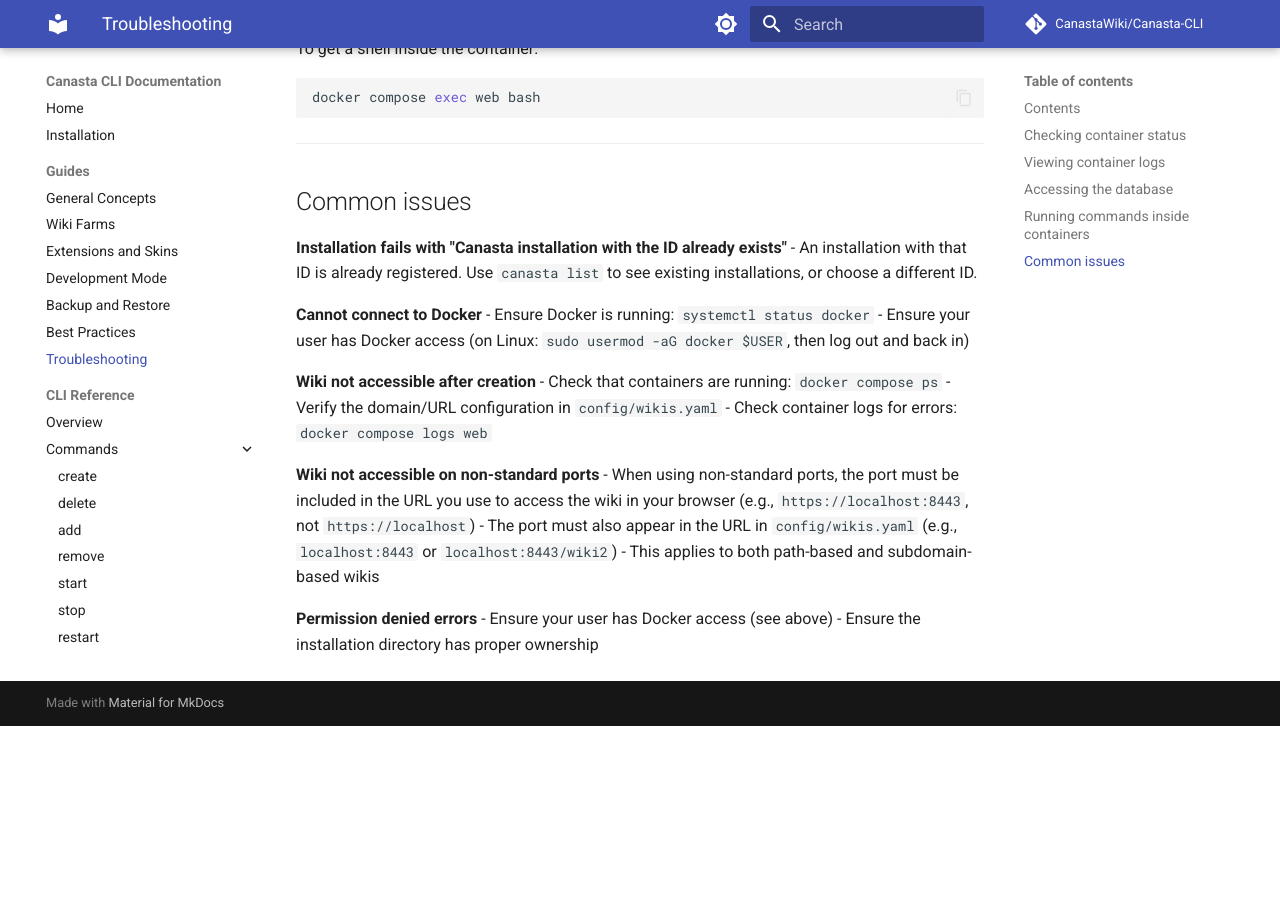
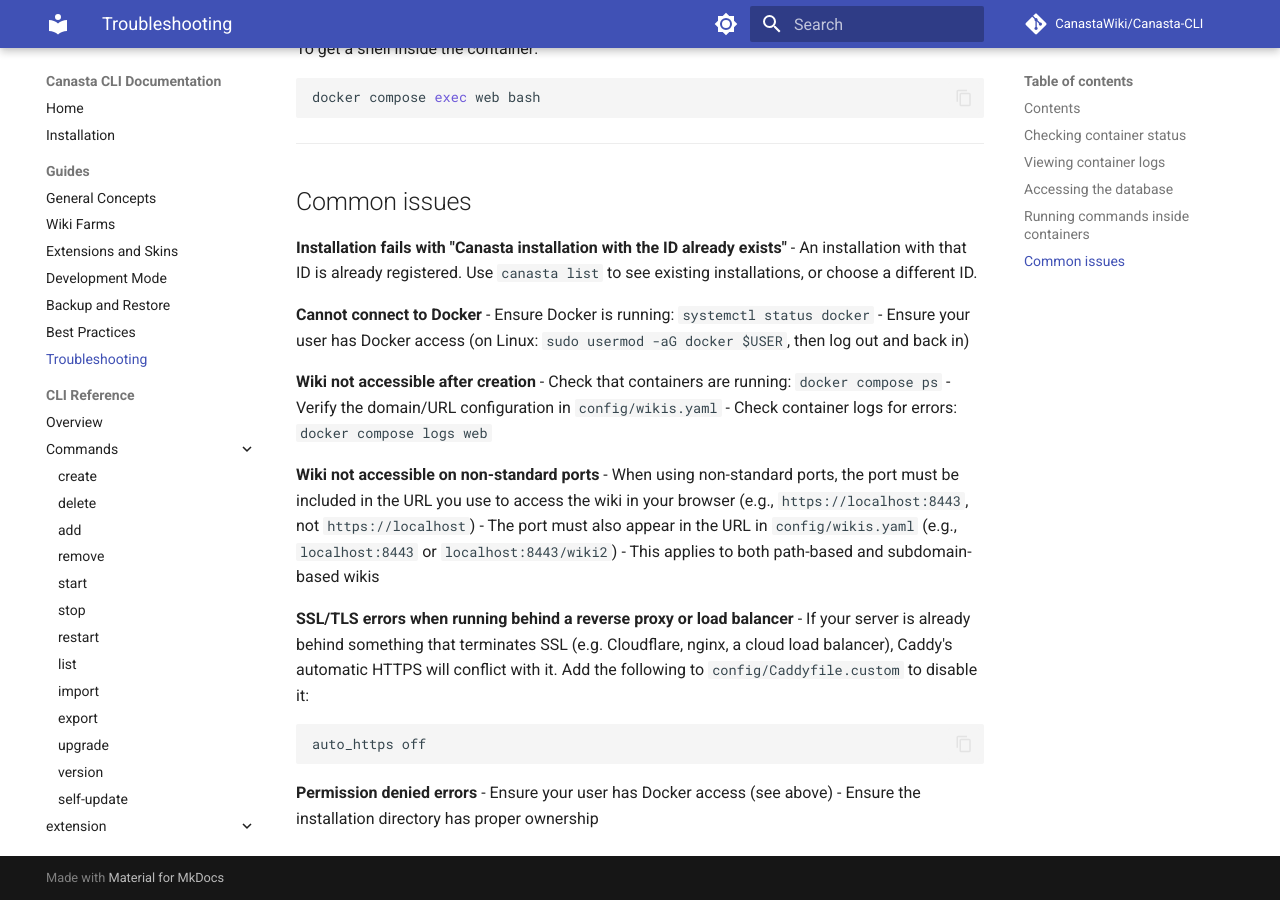
Before and after one commit to CanastaWiki/Canasta-CLI, an MkDocs documentation site: the page built from docs/guide/troubleshooting.md, in a window 1280 px wide and 900 px high, scrolled down 1641 px. Built offline with MkDocs 1.6.1 and Material for MkDocs 9.7.7, drawn with Linux system fonts in a browser that asks for light colours; comment, search, counter and statistics services are not loaded; before the commit the page ends 2367 px from its top, so only the background shows below that.

Commit message:
Document disabling auto_https when behind SSL-terminating proxy
Add troubleshooting entry for servers behind a reverse proxy or
load balancer that already terminates SSL, directing users to add
auto_https off to Caddyfile.custom.

````diff
--- a/docs/guide/troubleshooting.md
+++ b/docs/guide/troubleshooting.md
@@ -92,6 +92,12 @@
 - The port must also appear in the URL in `config/wikis.yaml` (e.g., `localhost:8443` or `localhost:8443/wiki2`)
 - This applies to both path-based and subdomain-based wikis
 
+**SSL/TLS errors when running behind a reverse proxy or load balancer**
+- If your server is already behind something that terminates SSL (e.g. Cloudflare, nginx, a cloud load balancer), Caddy's automatic HTTPS will conflict with it. Add the following to `config/Caddyfile.custom` to disable it:
+  ```
+  auto_https off
+  ```
+
 **Permission denied errors**
 - Ensure your user has Docker access (see above)
 - Ensure the installation directory has proper ownership
````
